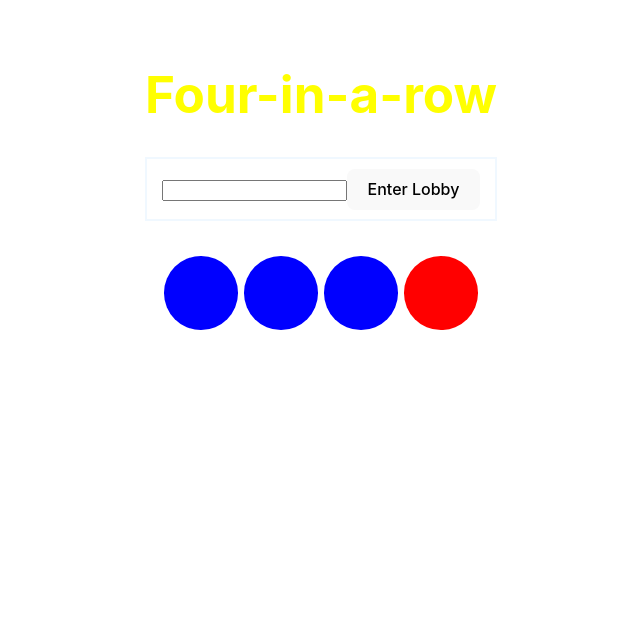
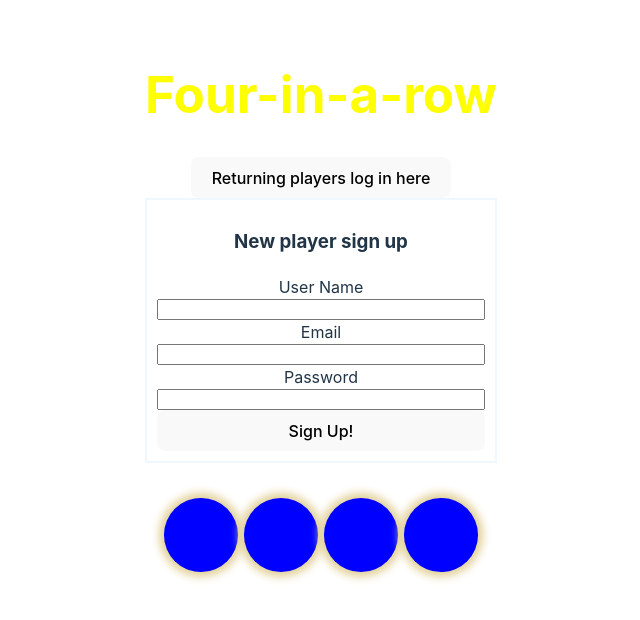
Before and after one commit to PaulHenstridge/connect-4-server, a React (Vite) app in the folder connectFourClient/: page / in a window 1280 px wide. Shown: the top 620 px of the page, without its empty margins (319-959 px from the left). Built offline with nearby package versions, Linux system fonts and the light colour scheme; no server answers.

Commit message:
adding UI for log in/ sign up

```diff
--- a/connectFourClient/src/App.jsx
+++ b/connectFourClient/src/App.jsx
@@ -49,8 +49,11 @@ function App() {
   const [chatMessages, setChatMessages] = useState([]);
 
   // socket emitting
-  const enterLobby = playerName => {
-    socket.emit('enterLobby', playerName);
+  const signUp = (playerName, email, password) => {
+    socket.emit('signUp', {playerName, email, password});
+  };
+  const logIn = (email, password) => {
+    socket.emit('logIn', {email, password});
   };
 
   const createGame = playerId => {
@@ -240,7 +243,7 @@ function App() {
 
 
       {!gameOn && !player && <div>
-           <LogIn onEnterLobby = {enterLobby}/>
+           <LogIn onSignUp = {signUp}/>
            <FourTiles />
       </div>
         }
--- a/connectFourClient/src/components/LogIn.jsx
+++ b/connectFourClient/src/components/LogIn.jsx
@@ -2,22 +2,62 @@ import { styled } from "styled-components";
 import React, { useState } from 'react';
 
 
-const LogInContainer = styled.div`
+const Container = styled.form`
     border: 2px solid aliceblue;
     padding: 0.6em;
+    display: flex;
+    flex-direction: column;
 `
-const LogIn = ({onEnterLobby}) => {
+const LogIn = ({onSignUp, onLogIn}) => {
 
-    const [inputValue, setInputValue] = useState('');
+    const [userName, setUserName] = useState('');
+    const [email, setEmail] = useState('');
+    const [password, setPassword] = useState('');
 
+    const [newPlayer, setNewPlayer] = useState(true);
     return ( <>
-    <LogInContainer>
-        <input onChange={e => setInputValue(e.target.value)}/>
+
+    <button onClick={() => {
+        newPlayer ?
+            setNewPlayer(false)
+        :
+            setNewPlayer(true)
+        }
+    }
+        >{newPlayer ? 'Returning players log in here' : 'new players sign up here'}</button>
+    { newPlayer && <Container>
+        <h3>New player sign up </h3>
+        <label for='userName'  >User Name</label>
+        <input id='userName' value={userName}onChange={e => setUserName(e.target.value)}/>
+        <label for='email'  >Email</label>
+        <input id='email' value={email}onChange={e => setEmail(e.target.value)}/>
+        <label for='password'  >Password</label>
+        <input id='password' value={password}onChange={e => setPassword(e.target.value)}/>
         <button
-            onClick={() => onEnterLobby(inputValue)}
-            >Enter Lobby
+            onClick={(e) => {
+                e.preventDefault()
+                onSignUp(userName, email, password)
+            }
+            }
+            >Sign Up!
         </button>
-    </LogInContainer>
+    </Container>}
+
+   {!newPlayer && <Container>
+        <h3>Returning player log in </h3>
+        <label for='email'  >Email</label>
+        <input id='email' value={email}onChange={e => setEmail(e.target.value)}/>
+        <label for='password'  >Password</label>
+        <input id='password' value={password}onChange={e => setPassword(e.target.value)}/>
+        <button
+            onClick={(e) => {
+                e.preventDefault()
+                onLogIn(email, password)
+            }
+            }
+            >Play!
+        </button>
+    </Container>}
     </> );
 }
 
```
Also changed, not shown: 2 other files (tests, documents, lock files or other folders).
